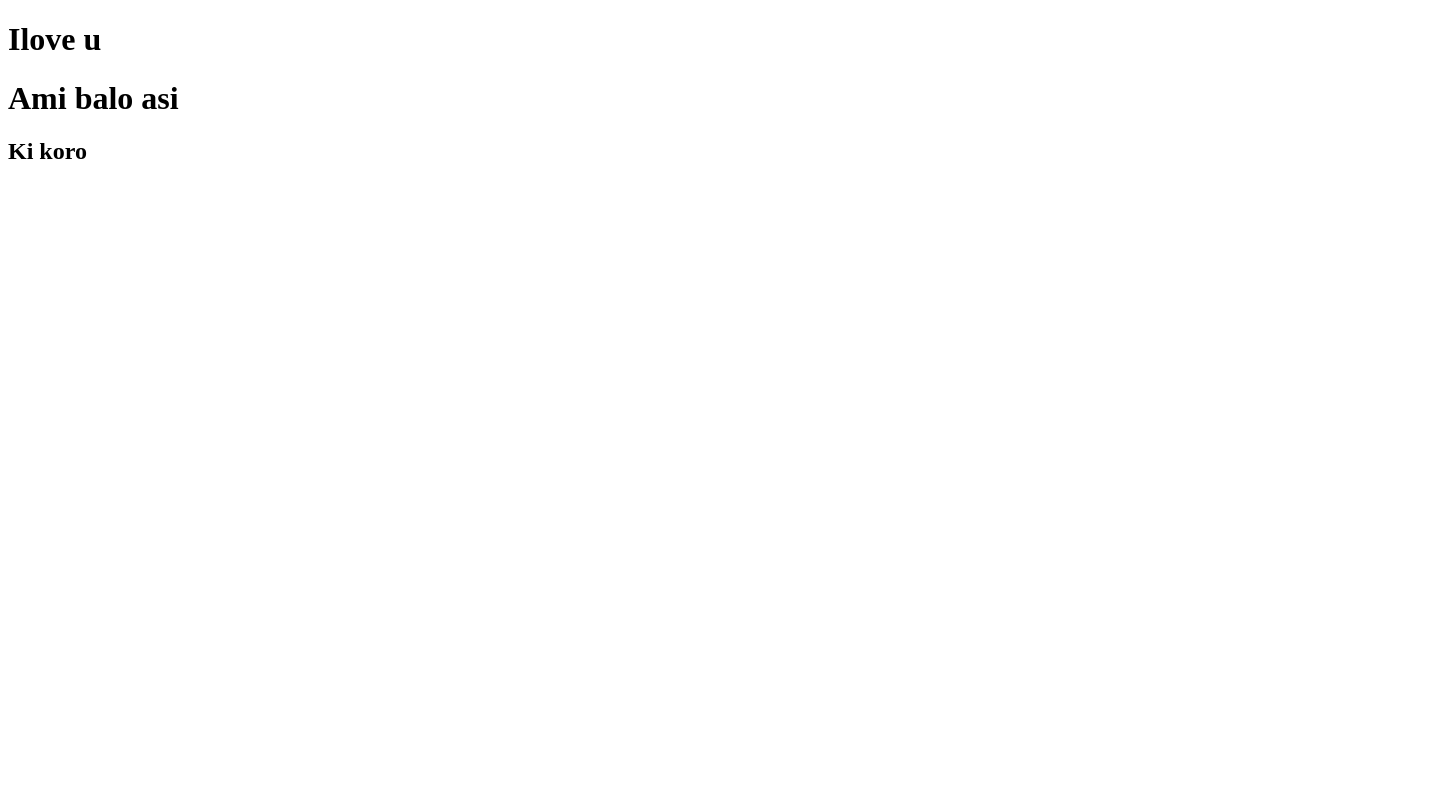
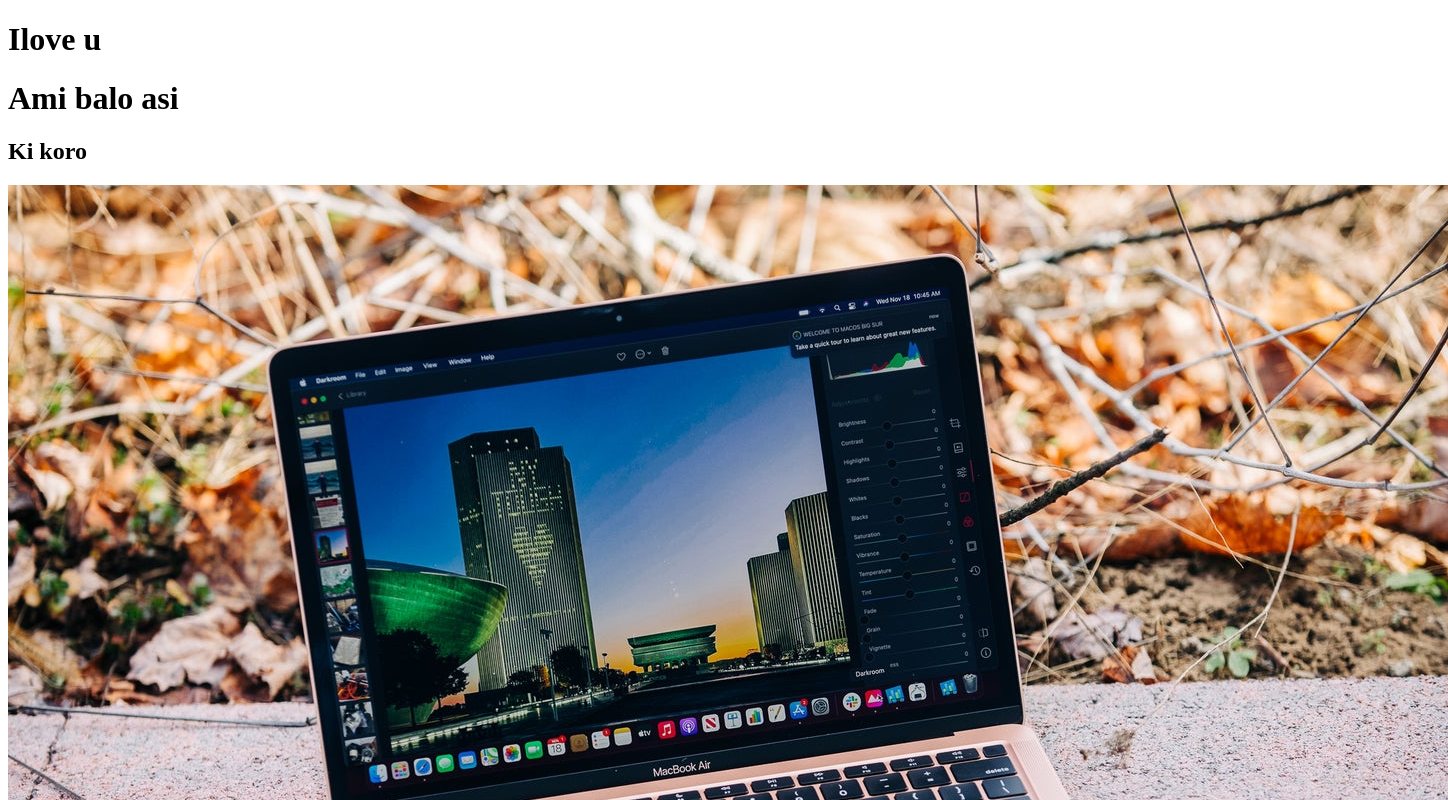
Before and after one commit to Alamfreelancer/My-2nd-repo, a plain HTML site: page index.html in a window 1280 px wide. Shown: the top 800 px of the page, 1448 px wide, since content can reach past the window. Drawn offline with Linux system fonts and the light colour scheme.

Commit message:
image added

```diff
--- a/index.html
+++ b/index.html
@@ -10,5 +10,6 @@
     <h1>Ilove u</h1>
     <h1>Ami balo asi</h1>
     <h2>Ki koro</h2>
+    <img src="laptop.jpg" alt="">
 </body>
 </html>
```
Also changed, not shown: laptop.jpg (added).
